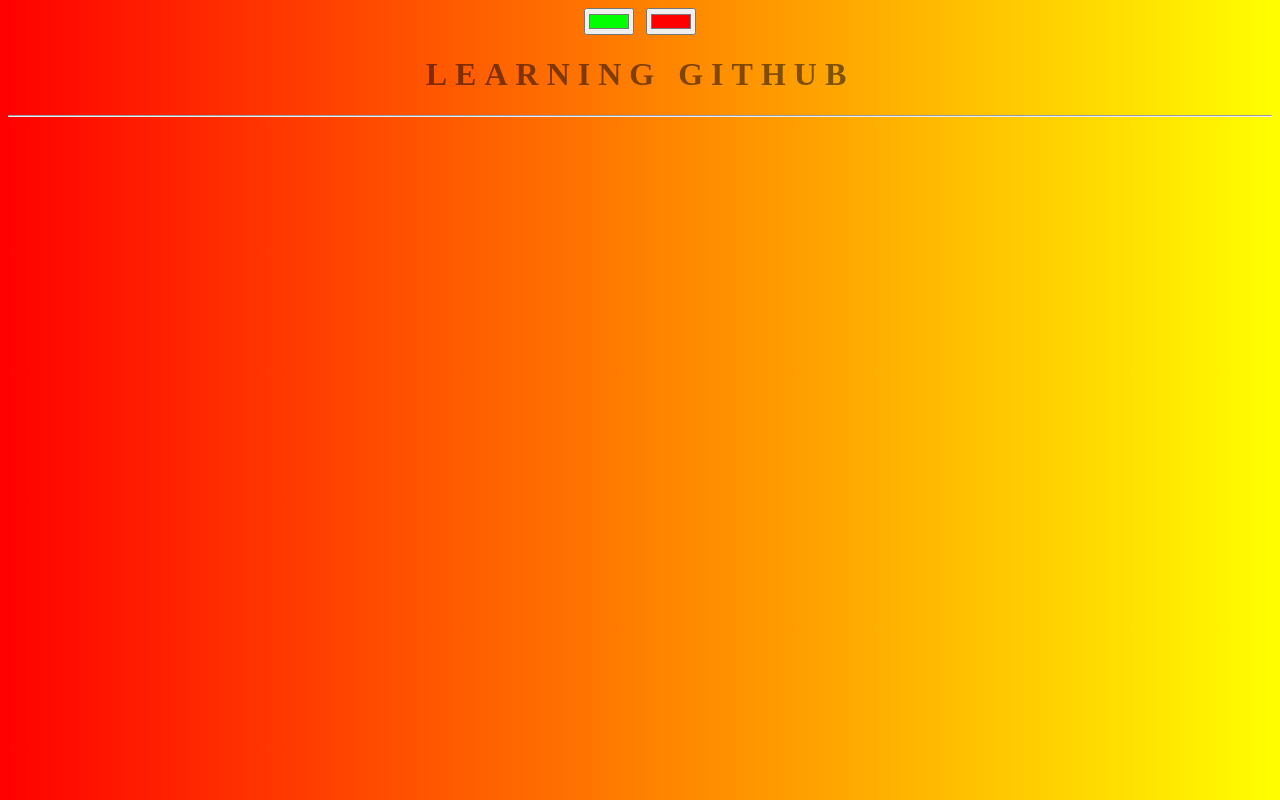
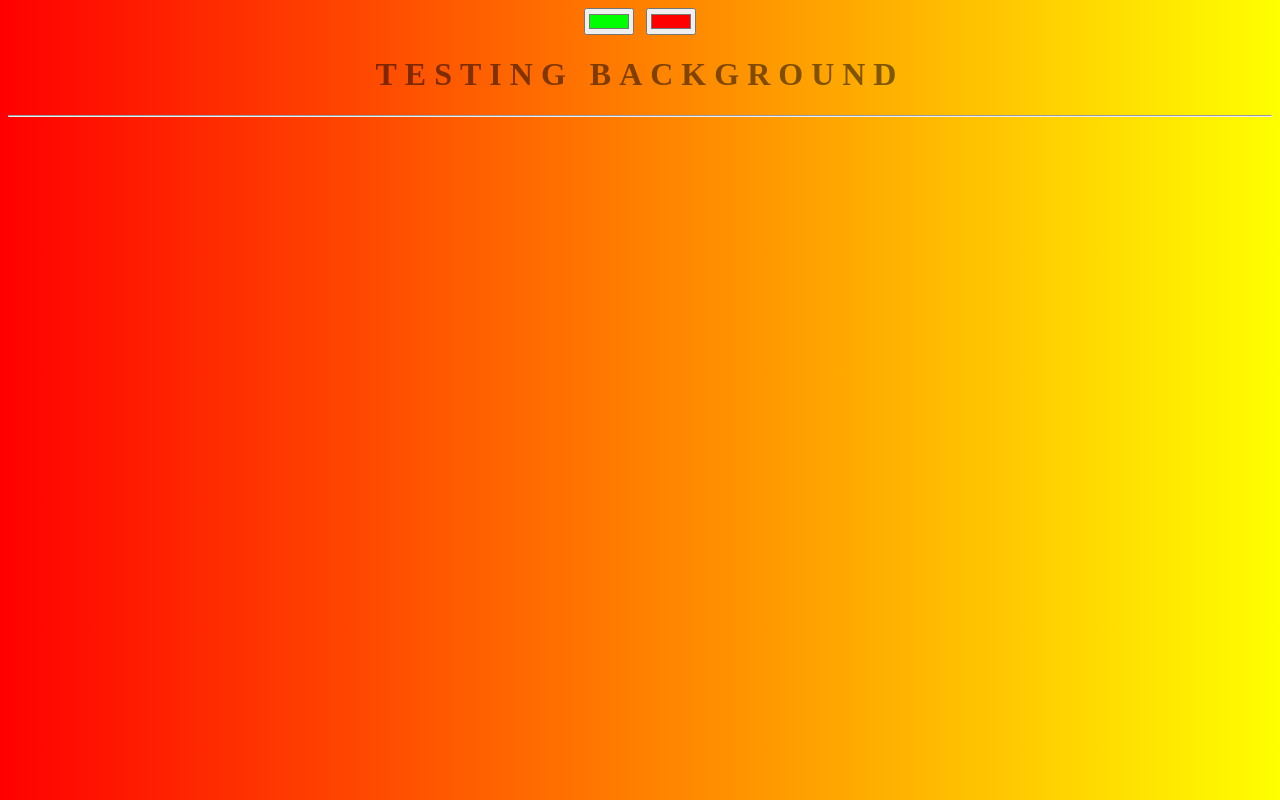
Before and after one commit to ANDREB2/test-generator, a plain HTML site: page index.html in a window 1280 px wide. Drawn offline with Linux system fonts and the light colour scheme.

Commit message:
tag h1 altered!

```diff
--- a/index.html
+++ b/index.html
@@ -11,7 +11,7 @@
 	<input class="color1" type="color" name="color1" value="#00ff00">
 	<input class="color2" type="color" name="color2" value="#ff0000">
 
-	<h1>Learning GitHub</h1>
+	<h1>Testing Background</h1>
 <hr>
 
 	<script type="text/javascript" src="script.js"></script>
```
